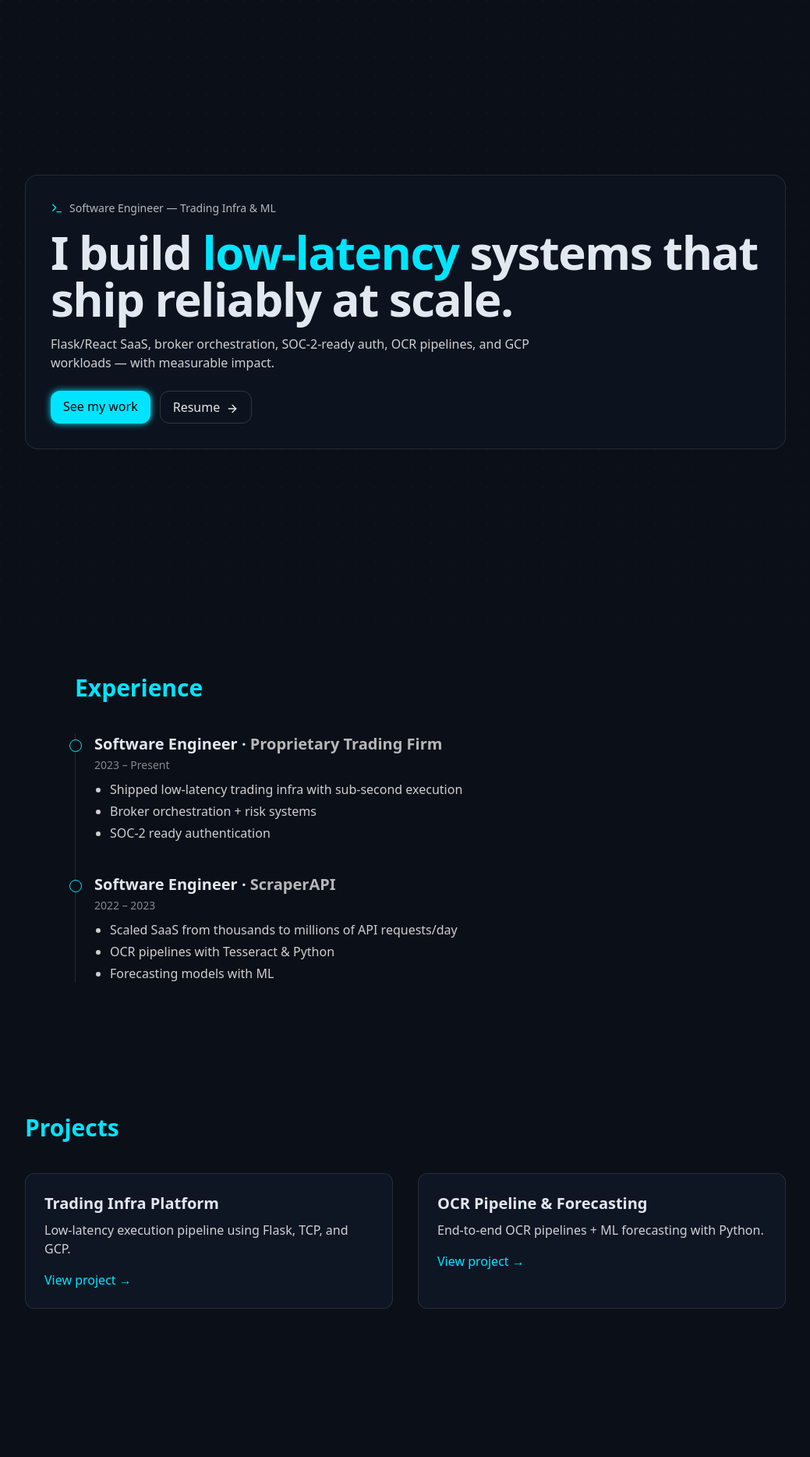
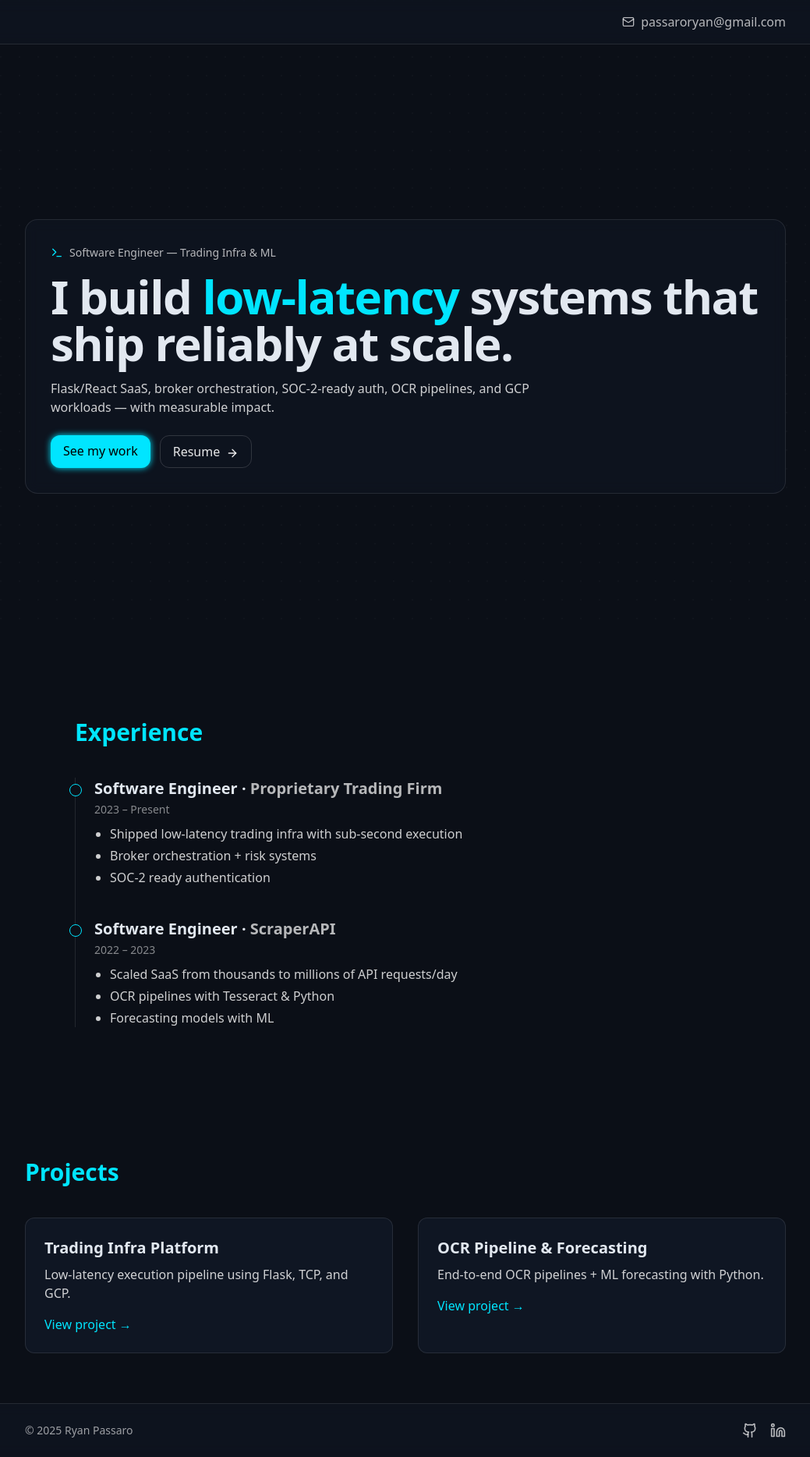
Before and after one commit to rpassaro/website, a Next.js app: page / in a window 1280 px wide. Shown: the whole page at 78% size, without its empty margins (120-1159 px from the left). Before the commit the page ends 1742 px from the top, so only its background shows below. Built offline with nearby package versions, Linux system fonts and the light colour scheme.

Commit message:
New header

```diff
--- a/src/app/layout.tsx
+++ b/src/app/layout.tsx
@@ -1,6 +1,8 @@
 import type { Metadata } from "next";
 import { Geist, Geist_Mono } from "next/font/google";
 import "./globals.css";
+import Footer from "@/components/Footer";
+import Header from "@/components/Header";
 import { ThemeProvider } from "next-themes";
 
 const geistSans = Geist({
@@ -29,7 +31,9 @@ export default function RootLayout({
         <ThemeProvider attribute="class" defaultTheme="dark">
           <div className="relative">
             <div className="pointer-events-none fixed inset-0 bg-grid opacity-40" />
+            <Header />
             <main className="relative">{children}</main>
+            <Footer />
           </div>
         </ThemeProvider>
       </body>
--- /dev/null
+++ b/src/components/Footer.tsx
@@ -0,0 +1,32 @@
+"use client";
+import { Github, Linkedin } from "lucide-react";
+
+export default function Footer() {
+    return (
+        <footer className="border-t border-white/10 bg-[var(--surface)]/60 backdrop-blur">
+            <div className="mx-auto flex max-w-5xl items-center justify-between px-6 py-6">
+                <span className="text-sm text-white/60">
+                    © {new Date().getFullYear()} Ryan Passaro
+                </span>
+                <div className="flex gap-4">
+                    <a
+                        href="https://github.com/rpassaro/website"
+                        target="_blank"
+                        rel="noopener noreferrer"
+                        className="text-white/70 transition hover:text-[var(--accent)] hover:drop-shadow-[0_0_6px_var(--accent)]"
+                    >
+                        <Github className="h-5 w-5" />
+                    </a>
+                    <a
+                        href="https://www.linkedin.com/in/ryan-passaro/"
+                        target="_blank"
+                        rel="noopener noreferrer"
+                        className="text-white/70 transition hover:text-[var(--accent)] hover:drop-shadow-[0_0_6px_var(--accent)]"
+                    >
+                        <Linkedin className="h-5 w-5" />
+                    </a>
+                </div>
+            </div>
+        </footer>
+    );
+}
--- /dev/null
+++ b/src/components/Header.tsx
@@ -0,0 +1,18 @@
+"use client";
+import { Mail } from "lucide-react";
+
+export default function Header() {
+    return (
+        <header className="border-b border-white/10 bg-[var(--surface)]/60 backdrop-blur">
+            <div className="mx-auto flex max-w-5xl items-center justify-end px-6 py-4">
+                <a
+                    href="mailto:passaroryan@gmail.com"
+                    className="inline-flex items-center gap-2 text-white/70 transition hover:text-[var(--accent)] hover:drop-shadow-[0_0_6px_var(--accent)]"
+                >
+                    <Mail className="h-4 w-4" />
+                    <span>passaroryan@gmail.com</span>
+                </a>
+            </div>
+        </header>
+    );
+}
```
